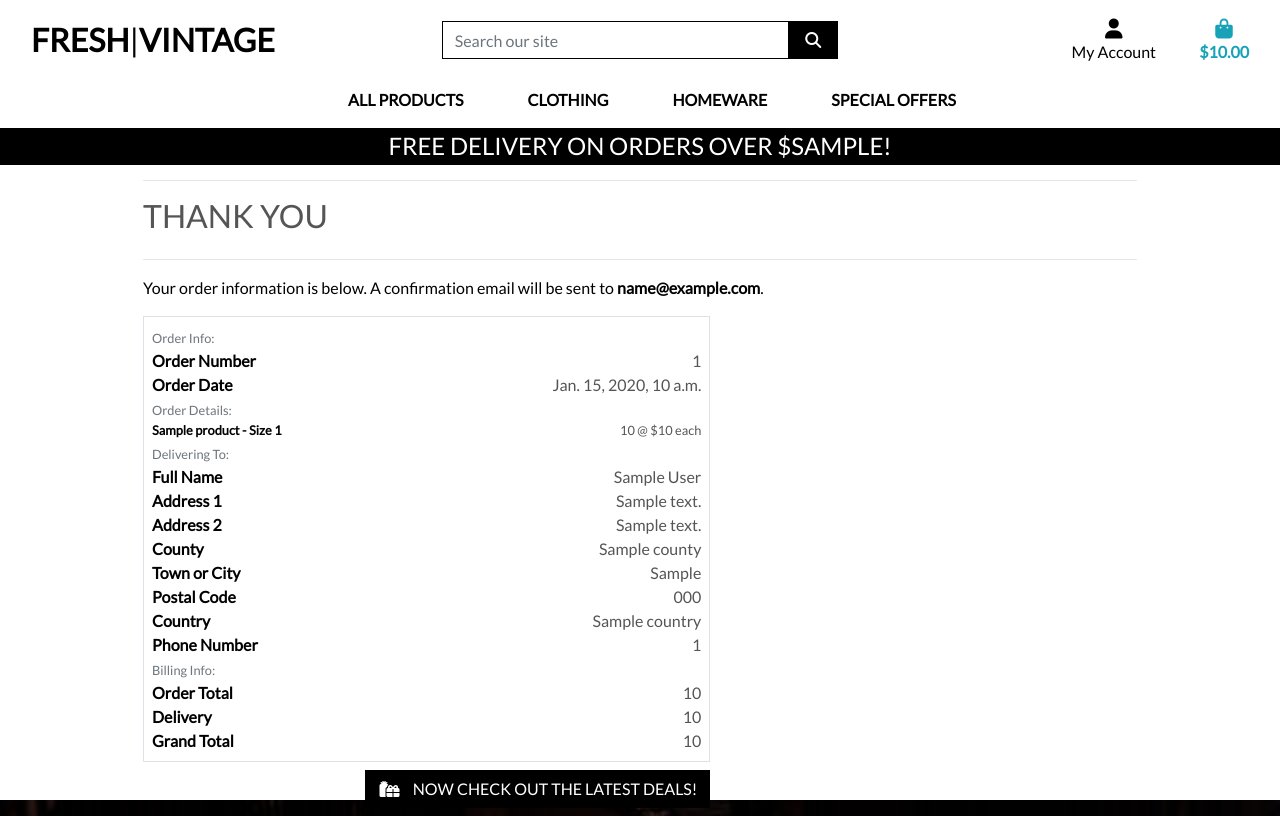
After one commit to MattyOL/Fresh, a Django app: template checkout/templates/checkout/checkout_success.html in a window 1280 px wide. The commit adds this page. Run offline with Django 3.2, Linux system fonts and the light colour scheme; the template is opened without the code that fills it: most values are stand-ins (such as "Sample title", 1, 10 or a date in 2020); some libraries are stand-ins or nearby versions; some web fonts are replaced.

Commit message:
updated checkout form

```diff
--- /dev/null
+++ b/checkout/templates/checkout/checkout_success.html
@@ -0,0 +1,204 @@
+{% extends "base.html" %}
+{% load static %}
+
+{% block extra_css %}
+    <link rel="stylesheet" href="{% static 'checkout/css/checkout.css' %}">
+{% endblock %}
+
+{% block page_header %}
+    <div class="container header-container">
+        <div class="row">
+            <div class="col"></div>
+        </div>
+    </div>
+{% endblock %}
+
+{% block content %}
+    <div class="overlay"></div>
+    <div class="container">
+        <div class="row">
+            <div class="col">
+                <hr>
+                <h2 class="logo-font mb-4">Thank You</h2>
+                <hr>
+                <p class="text-black">Your order information is below. A confirmation email will be sent to <strong>{{ order.email }}</strong>.</p>
+            </div>
+        </div>
+
+        <div class="row">
+            <div class="col-12 col-lg-7">
+                <div class="order-confirmation-wrapper p-2 border">
+                    <div class="row">
+                        <div class="col">
+                            <small class="text-muted">Order Info:</small>
+                        </div>
+                    </div>
+
+                    <div class="row">
+                        <div class="col-12 col-md-4">
+                            <p class="mb-0 text-black font-weight-bold">Order Number</p>
+                        </div>
+                        <div class="col-12 col-md-8 text-md-right">
+                            <p class="mb-0">{{ order.order_number }}</p>
+                        </div>
+                    </div>
+
+                    <div class="row">
+                        <div class="col-12 col-md-4">
+                            <p class="mb-0 text-black font-weight-bold">Order Date</p>
+                        </div>
+                        <div class="col-12 col-md-8 text-md-right">
+                            <p class="mb-0">{{ order.date }}</p>
+                        </div>
+                    </div>
+
+                    <div class="row">
+                        <div class="col">
+                            <small class="text-muted">Order Details:</small>
+                        </div>
+                    </div>
+
+                    {% for item in order.lineitems.all %}
+                    <div class="row">
+                        <div class="col-12 col-md-4">
+                            <p class="small mb-0 text-black font-weight-bold">
+                                {{ item.product.name }}{% if item.product_size %} - Size {{ item.product.size|upper }}{% endif %}
+                            </p>
+                        </div>
+                        <div class="col-12 col-md-8 text-md-right">
+                            <p class="small mb-0">{{ item.quantity }} @ ${{ item.product.price }} each</p>
+                        </div>
+                    </div>
+                    {% endfor %}
+
+                    <div class="row">
+                        <div class="col">
+                            <small class="text-muted">Delivering To:</small>
+                        </div>
+                    </div>
+
+                    <div class="row">
+                        <div class="col-12 col-md-4">
+                            <p class="mb-0 text-black font-weight-bold">Full Name</p>
+                        </div>
+                        <div class="col-12 col-md-8 text-md-right">
+                            <p class="mb-0">{{ order.full_name }}</p>
+                        </div>
+                    </div>
+
+                    <div class="row">
+                        <div class="col-12 col-md-4">
+                            <p class="mb-0 text-black font-weight-bold">Address 1</p>
+                        </div>
+                        <div class="col-12 col-md-8 text-md-right">
+                            <p class="mb-0">{{ order.street_address1 }}</p>
+                        </div>
+                    </div>
+
+                    {% if order.street_address2 %}
+                    <div class="row">
+                        <div class="col-12 col-md-4">
+                            <p class="mb-0 text-black font-weight-bold">Address 2</p>
+                        </div>
+                        <div class="col-12 col-md-8 text-md-right">
+                            <p class="mb-0">{{ order.street_address1 }}</p>
+                        </div>
+                    </div>
+                    {% endif %}
+
+                    {% if order.county %}
+                    <div class="row">
+                        <div class="col-12 col-md-4">
+                            <p class="mb-0 text-black font-weight-bold">County</p>
+                        </div>
+                        <div class="col-12 col-md-8 text-md-right">
+                            <p class="mb-0">{{ order.county }}</p>
+                        </div>
+                    </div>
+                    {% endif %}
+
+                    <div class="row">
+                        <div class="col-12 col-md-4">
+                            <p class="mb-0 text-black font-weight-bold">Town or City</p>
+                        </div>
+                        <div class="col-12 col-md-8 text-md-right">
+                            <p class="mb-0">{{ order.town_or_city }}</p>
+                        </div>
+                    </div>
+
+                    {% if order.postcode %}
+                    <div class="row">
+                        <div class="col-12 col-md-4">
+                            <p class="mb-0 text-black font-weight-bold">Postal Code</p>
+                        </div>
+                        <div class="col-12 col-md-8 text-md-right">
+                            <p class="mb-0">{{ order.postcode }}</p>
+                        </div>
+                    </div>
+                    {% endif %}
+
+                    <div class="row">
+                        <div class="col-12 col-md-4">
+                            <p class="mb-0 text-black font-weight-bold">Country</p>
+                        </div>
+                        <div class="col-12 col-md-8 text-md-right">
+                            <p class="mb-0">{{ order.country }}</p>
+                        </div>
+                    </div>
+
+                    <div class="row">
+                        <div class="col-12 col-md-4">
+                            <p class="mb-0 text-black font-weight-bold">Phone Number</p>
+                        </div>
+                        <div class="col-12 col-md-8 text-md-right">
+                            <p class="mb-0">{{ order.phone_number }}</p>
+                        </div>
+                    </div>
+
+                    <div class="row">
+                        <div class="col">
+                            <small class="text-muted">Billing Info:</small>
+                        </div>
+                    </div>
+
+                    <div class="row">
+                        <div class="col-12 col-md-4">
+                            <p class="mb-0 text-black font-weight-bold">Order Total</p>
+                        </div>
+                        <div class="col-12 col-md-8 text-md-right">
+                            <p class="mb-0">{{ order.order_total }}</p>
+                        </div>
+                    </div>
+
+                    <div class="row">
+                        <div class="col-12 col-md-4">
+                            <p class="mb-0 text-black font-weight-bold">Delivery</p>
+                        </div>
+                        <div class="col-12 col-md-8 text-md-right">
+                            <p class="mb-0">{{ order.delivery_cost }}</p>
+                        </div>
+                    </div>
+
+                    <div class="row">
+                        <div class="col-12 col-md-4">
+                            <p class="mb-0 text-black font-weight-bold">Grand Total</p>
+                        </div>
+                        <div class="col-12 col-md-8 text-md-right">
+                            <p class="mb-0">{{ order.grand_total }}</p>
+                        </div>
+                    </div>
+                </div>
+            </div>
+        </div>
+        <div class="row">
+			<div class="col-12 col-lg-7 text-right">
+				<a href="{% url 'products' %}?category=new_arrivals,deals,clearance" class="btn btn-black rounded-0 my-2">
+					<span class="icon mr-2">
+						<i class="fas fa-gifts"></i>
+					</span>
+					<span class="text-uppercase">Now check out the latest deals!</span>
+				</a>
+			</div>
+		</div>
+    </div>
+{% endblock %}
--- a/requirements.txt
+++ b/requirements.txt
@@ -1,7 +1,10 @@
 asgiref==3.7.2
 Django==3.2.20
 django-allauth==0.54.0
+django-countries==7.2.1
+django-crispy-forms==1.14.0
 oauthlib==3.2.2
+Pillow==10.0.0
 PyJWT==2.7.0
 python3-openid==3.2.0
 pytz==2023.3
```
Also changed, not shown: checkout/forms.py (+7 -7 lines), checkout/models.py (+6 -2 lines), checkout/static/checkout/css/checkout.css (+66 -0 lines), checkout/static/checkout/js/stripe_elements.js (added, +119 -0 lines), checkout/templates/checkout/checkout.html (+19 -4 lines), checkout/webhook_handler.py (added, +118 -0 lines), checkout/webhooks.py (added, +54 -0 lines), checkout/migrations/0002_auto_20230713_1256.py (added).
